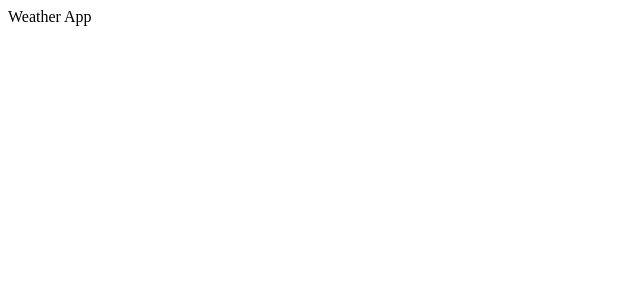
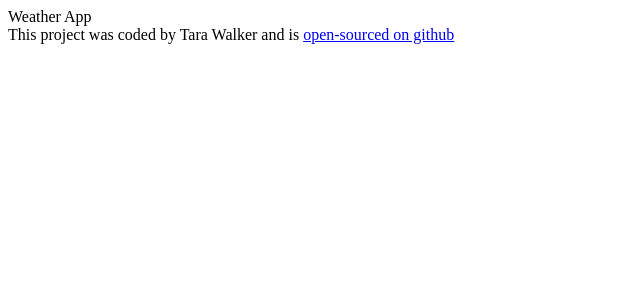
Before and after one commit to TaraWalk/react-project, a React (Create React App) app: page / in a window 1280 px wide. Shown: the top 300 px of the page, without its empty margins (0-640 px from the left). Built offline with nearby package versions, Linux system fonts and the light colour scheme.

Commit message:
Added links

```diff
--- a/src/App.js
+++ b/src/App.js
@@ -2,5 +2,15 @@
 import "./App.css";
 
 export default function App() {
-  return <div className="App">Weather App</div>;
+  return (
+    <div className="App">
+      Weather App
+      <footer>
+        This project was coded by Tara Walker and is {""}
+        <a href="https://github.com/TaraWalk/react-project" target="_blank">
+          open-sourced on github
+        </a>
+      </footer>
+    </div>
+  );
 }
```
